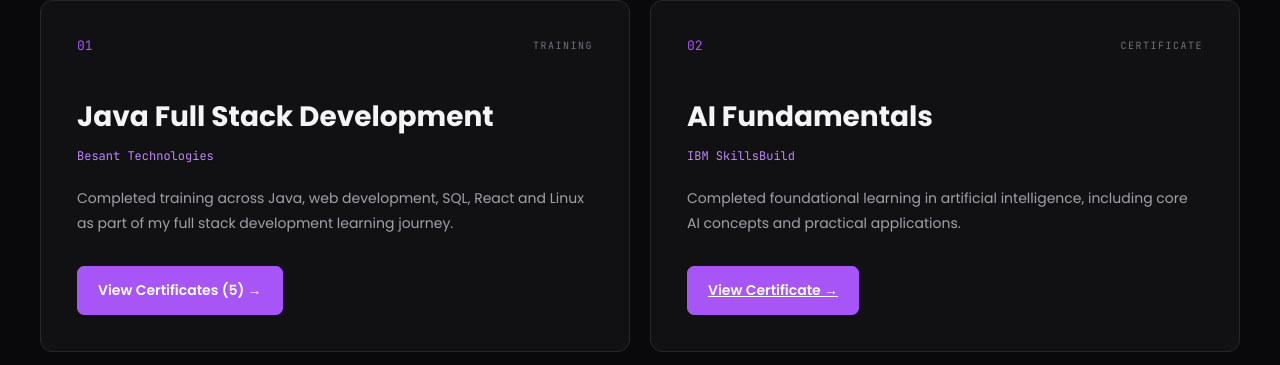
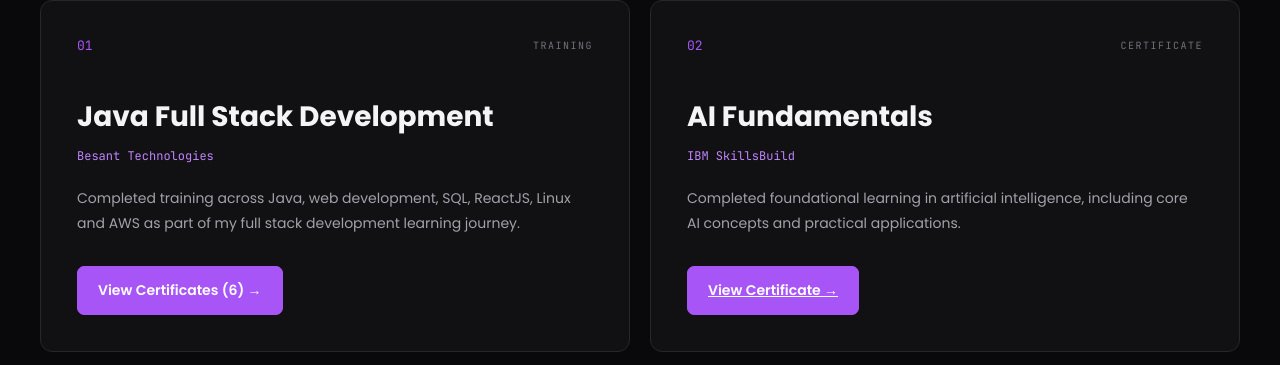
Before and after one commit to Myshafalaq-max/my-portfolio, a React (Vite) app: page / in a window 1280 px wide. Shown: the part 3281-3646 px from the top of the page. Built offline with nearby package versions, Linux system fonts and the light colour scheme.

Commit message:
Add AWS training certificate

```diff
--- a/src/App.jsx
+++ b/src/App.jsx
@@ -352,7 +352,7 @@
 
             <p className="certification-description">
               Completed training across Java, web development, SQL,
-              React and Linux as part of my full stack development
+              ReactJS, Linux and AWS as part of my full stack development
               learning journey.
             </p>
 
@@ -362,7 +362,7 @@
             >
               {showCertificates
                 ? "Hide Certificates ↑"
-                : "View Certificates (5) →"}
+                : "View Certificates (6) →"}
             </button>
 
             {showCertificates && (
@@ -408,6 +408,13 @@
                   Linux Certificate →
                 </a>
 
+                <a
+                   href="/Certificates/AWS_certificate.pdf"
+                  target="_blank"
+                   rel="noreferrer"
+                  >
+                  AWS Certificate →
+                </a>
               </div>
             )}
 
```
Also changed, not shown: 1 other file (tests, documents, lock files or other folders).
